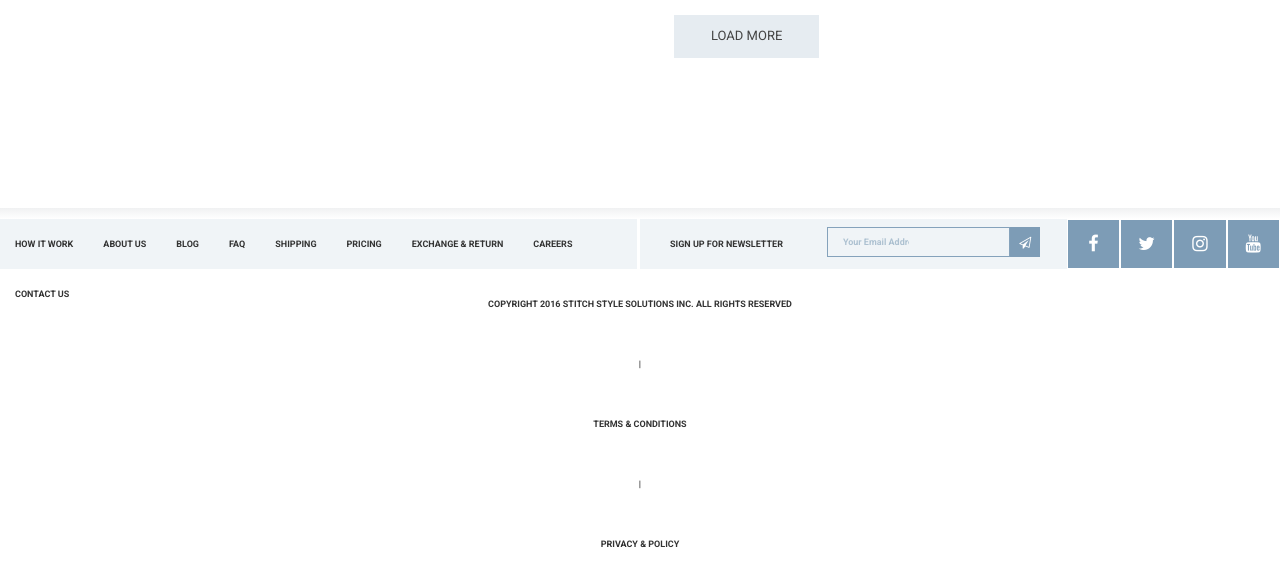
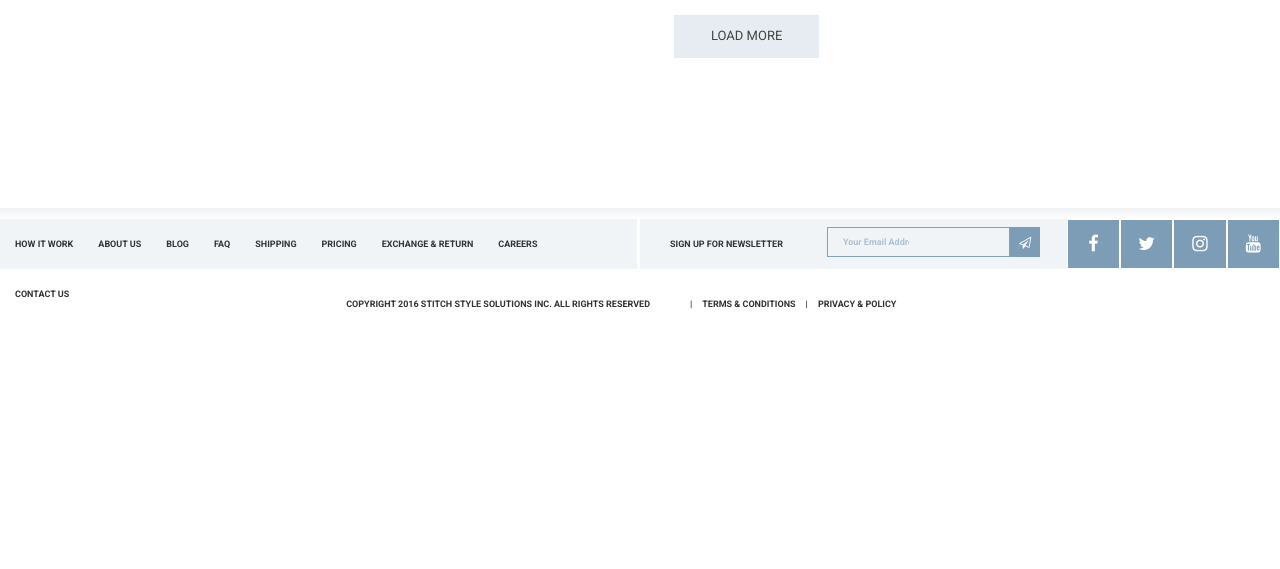
Before and after one commit to ocodersolutions/elnove-frontend, a PHP site: page / in a window 1280 px wide. Shown: the part 2736-3305 px from the top of the page. After the commit the page ends 3045 px from the top, so only its background shows below. Run offline with PHP 8.4, Linux system fonts and the light colour scheme; style sheets or scripts are compiled from the project's sources; some libraries are stand-ins or nearby versions.

Commit message:
restyle footer

```diff
--- a/bk/assets/css/quang.less
+++ b/bk/assets/css/quang.less
@@ -445,7 +445,7 @@ footer{
 						list-style: none;
 						display:inline-block;
 						margin: 0px;
-						margin-right: 30px;
+						margin-right: 25px;
 						float:left;
 						line-height: @height;
 
@@ -532,10 +532,31 @@ footer{
 
 		text-align: center;
 		line-height: @height-copy-right;
-		.copyright-text{
-			margin: 10px;
+		.copyright-wrap{
+			width: 50%;
+			float: left;
+			.copyright-text{
+				float: right;
+				margin-right: -10px;
 			}
 		}
+
+		.terms{
+			float: right;
+			width: 50%;
+			.terms-wrap{
+				padding-left: 50px;
+				span{
+					float: left;
+					line-height: 70px;
+				}
+			}
+			.copyright-text{
+				float: left;
+
+			}
+		}
+	}
 }
 
 /* responsive */
--- a/footer.php
+++ b/footer.php
@@ -43,11 +43,17 @@
 				    </div>
 
 				    <div class="copyright">
-				        <p class="copyright-text"> COPYRIGHT 2016 STITCH STYLE SOLUTIONS INC.<span> ALL RIGHTS RESERVED</span>
-				        </p>
+				    	<div class="copyright-wrap">
+					        <p class="copyright-text"> COPYRIGHT 2016 STITCH STYLE SOLUTIONS INC.<span> ALL RIGHTS RESERVED</span>
+					        </p>
+					    </div>
 				        <div class="terms">
-					        <span>|</span><p class="copyright-text"> TERMS &amp; CONDITIONS</p><span>|</span>
-					        <p class="copyright-text"> PRIVACY &amp; POLICY</p>
+				        	<div class="terms-wrap">
+						        <span>|</span>
+						        <p class="copyright-text"> TERMS &amp; CONDITIONS</p>
+						        <span>|</span>
+						        <p class="copyright-text"> PRIVACY &amp; POLICY</p>
+					        </div>
 				        </div>
 				    </div>
 		</div>
```
